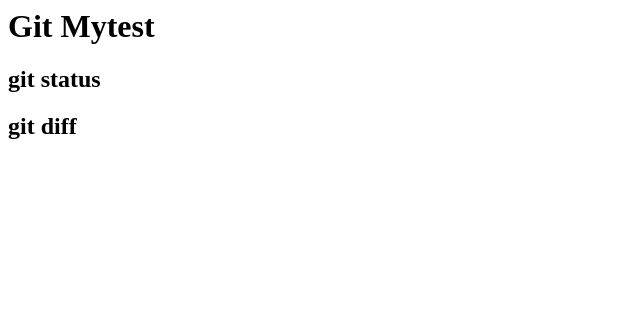
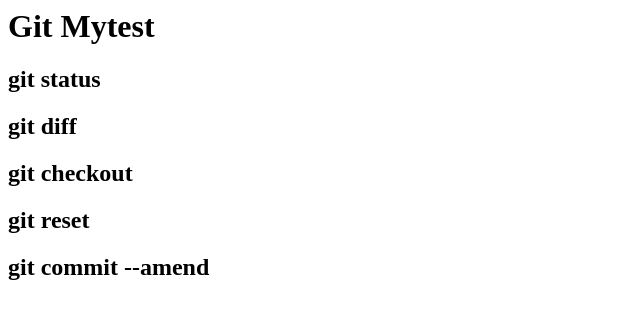
Before and after one commit to iliiyun/git_mytest, a plain HTML site: page index.html in a window 1280 px wide. Shown: the whole page, without its empty margins (0-640 px from the left). Drawn offline with Linux system fonts and the light colour scheme.

Commit message:
Add 3 line

```diff
--- a/index.html
+++ b/index.html
@@ -1,3 +1,6 @@
 <h1>Git Mytest</h1>
 <h2>git status</h2>
 <h2>git diff</h2>
+<h2>git checkout</h2>
+<h2>git reset</h2>
+<h2>git commit --amend</h2>
```
